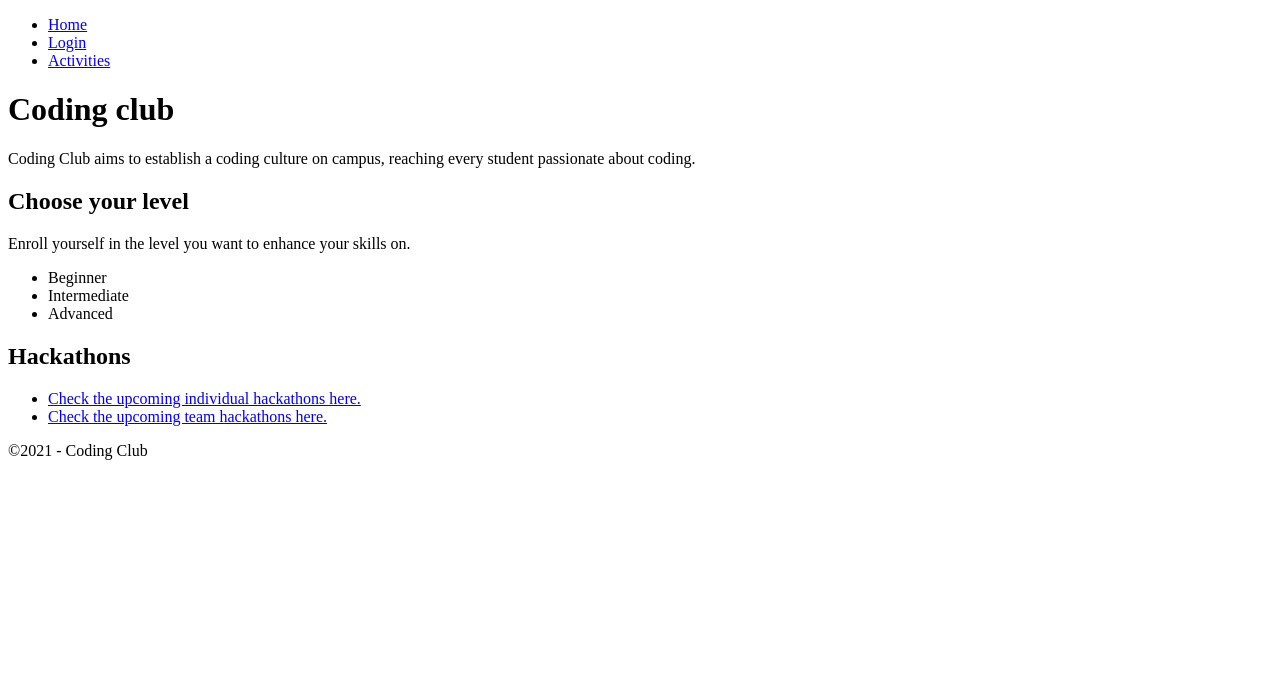
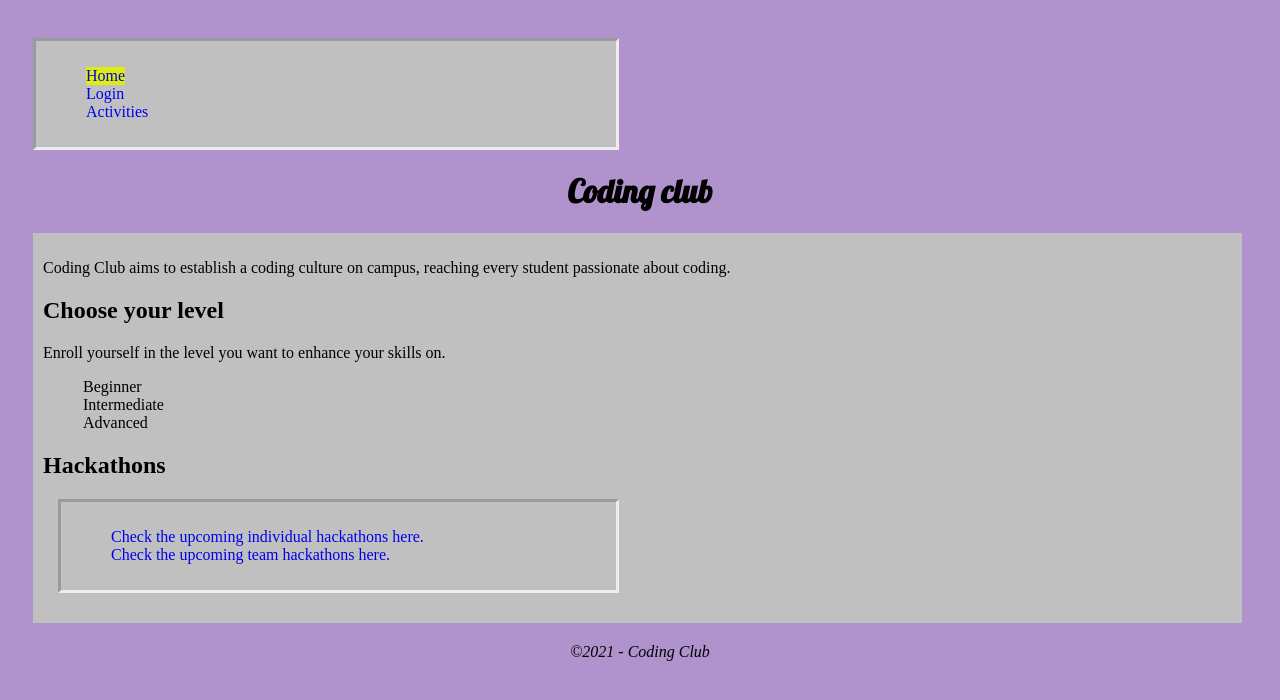
Before and after one commit to akhilareddy1234/Coding-club, a plain HTML site: page clubProject/index.html in a window 1280 px wide. Drawn offline with Linux system fonts and the light colour scheme.

Commit message:
Changes implemented

```diff
--- /dev/null
+++ b/club.css
@@ -0,0 +1,40 @@
+header {
+    font-family: 'Lobster', cursive;
+    text-align: center;
+}
+nav, main {
+    background-color: rgb(192,192,192);
+    margin-top: 20px;
+    margin-bottom: 20px;
+    margin-right: 20px;
+    margin-left: 15px;
+    padding: 10px;
+}
+nav {
+    max-width: 45%;
+    border-style: inset;
+}
+body {
+    background-color: rgb(176, 146, 204);
+    padding: 10px;
+}
+li {
+    list-style-type: none;
+    width: fit-content;
+}
+a:link {
+    text-decoration: none;
+}
+a:visited {
+    color: rgb(110, 20, 8);
+}
+a:hover {
+    background-color: blue;
+}
+.active {
+    background-color: rgb(222, 236, 15);
+}
+footer {
+    text-align: center;
+    font-style: oblique;
+}
--- a/clubProject/index.html
+++ b/clubProject/index.html
@@ -2,6 +2,10 @@
 <html lang="en">
   <head>
     <title>Home page</title>
+    <link rel="preconnect" href="https://fonts.googleapis.com">
+        <link rel="preconnect" href="https://fonts.gstatic.com" crossorigin>
+        <link href="https://fonts.googleapis.com/css2?family=Lobster&display=swap" rel="stylesheet">
+        <link rel="stylesheet" type="text/css" href="../club.css" />
   </head>
   <body>
     <nav>
```
Also changed, not shown: clubProject/club_activities.html (+5 -0 lines), clubProject/login.html (+5 -0 lines), README.md, images/image2_2c.png (added), images/image2_2d.png (added), images/image2_3a.png (added), images/image2_3b.png (added), images/image2_3c.png (added), images/image2_3d.png (added), images/image2_3e.png (added), images/image2_4a.png (added), images/image2_4c.png (added), images/image2_5b.png (added), images/image2_5c.png (added), 1 more files.
